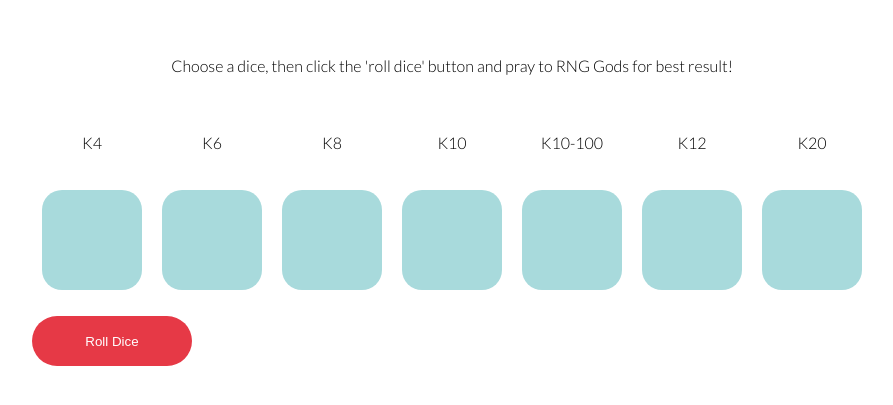
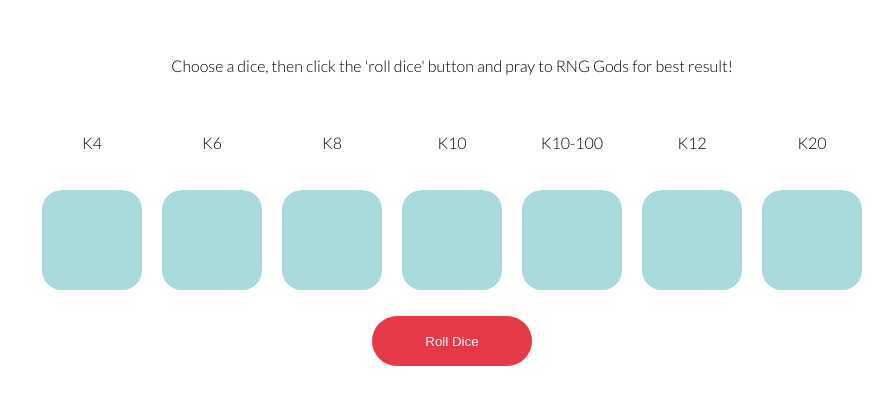
Before and after one commit to mich-grab/RollDice, a plain HTML site: page index.html in a window 1280 px wide. Shown: the part 197-602 px from the top of the page, without its empty margins (188-1081 px from the left). Drawn offline with Linux system fonts and the light colour scheme.

Commit message:
Update index.html

```diff
--- a/index.html
+++ b/index.html
@@ -44,8 +44,8 @@
 
 
         </div>
+        <div class="button"><button id="roll_dice" class="green">Roll Dice</button></div>
 
-        <button id="roll_dice" class="green">Roll Dice</button>
     </div>
     <script src="script.js"></script>
 </body>
```
